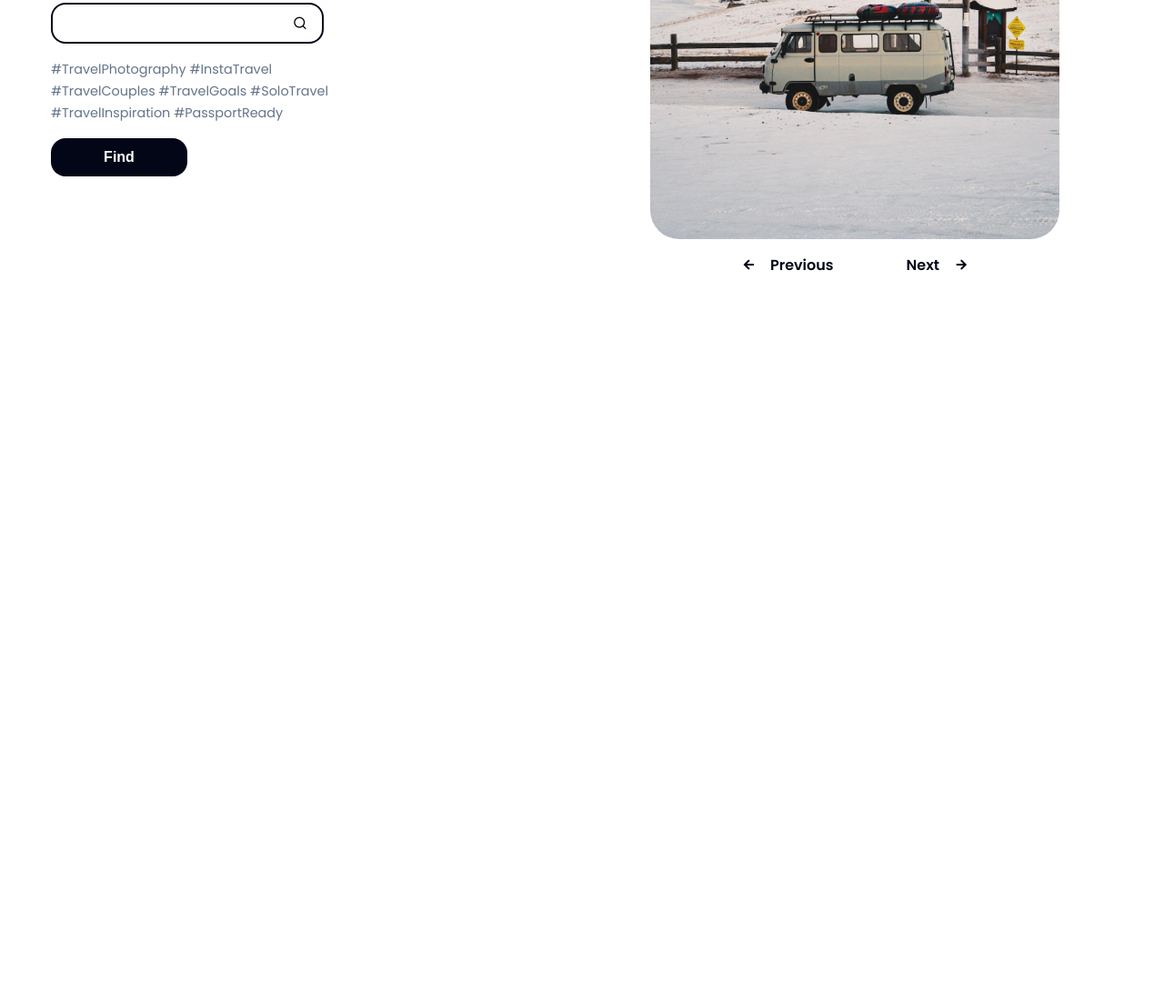
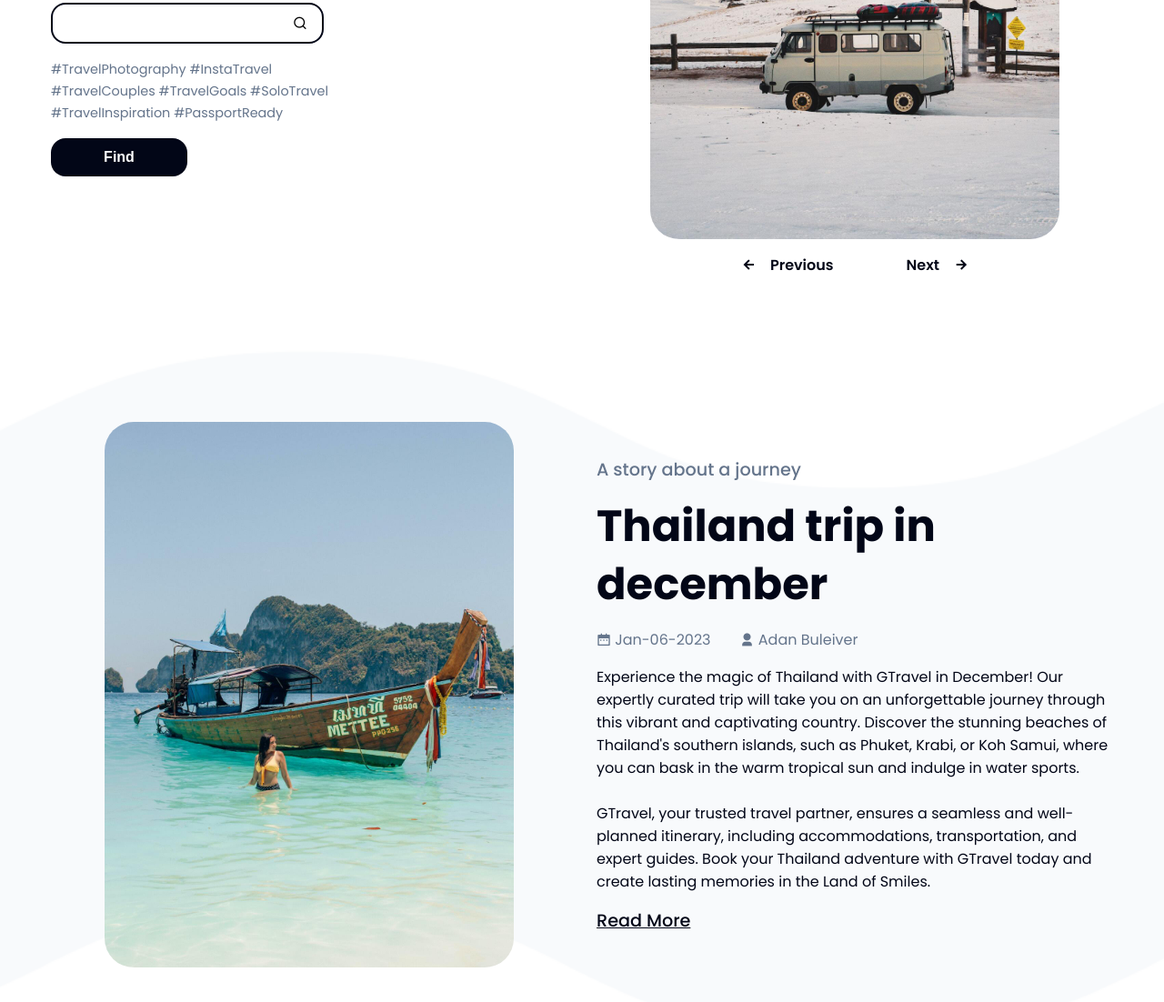
Before and after one commit to BurnettMiao/Designing-an-Engaging-Travel-Agency-Website-Landing-Page, a plain HTML site: page index.html in a window 1280 px wide. Shown: the part 450-1552 px from the top of the page at 91% size. Before the commit the page ends 834 px from the top, so only its background shows below. Drawn offline with nearby package versions, Linux system fonts and the light colour scheme.

Commit message:
story section finish

```diff
--- a/css/style.css
+++ b/css/style.css
@@ -171,3 +171,42 @@ nav {
   font-weight: 600;
   color: var(--text-dark);
 }
+
+.story {
+  background: url('../images/33-bg.png');
+  background-size: cover;
+  background-position: center center;
+  background-repeat: no-repeat;
+}
+
+.story__container {
+  display: grid;
+  grid-template-columns: repeat(2, 1fr);
+  gap: 2rem;
+  align-items: center;
+}
+
+.story__content .title {
+  display: flex;
+  align-items: center;
+  gap: 2rem;
+  margin-bottom: 1rem;
+  color: var(--text-light);
+}
+
+.story__content .description {
+  margin-bottom: 1rem;
+  color: var(--text-dark);
+}
+
+.story__content a {
+  font-size: 1.2rem;
+  font-weight: 500;
+  color: var(--text-dark);
+}
+
+.story__image img {
+  max-width: 450px;
+  margin: auto;
+  border-radius: 2rem;
+}
--- a/index.html
+++ b/index.html
@@ -49,5 +49,35 @@
         </div>
       </div>
     </header>
+
+    <section class="story">
+      <div class="section__container story__container">
+        <div class="story__image">
+          <img src="images/story.jpg" alt="story" />
+        </div>
+
+        <div class="story__content">
+          <p class="section__subheader">A story about a journey</p>
+          <h2 class="section__header">Thailand trip in december</h2>
+          <p class="title">
+            <span><i class="ri-calendar-2-fill"></i> Jan-06-2023</span>
+            <span><i class="ri-user-3-fill"></i> Adan Buleiver</span>
+          </p>
+          <p class="description">
+            Experience the magic of Thailand with GTravel in December! Our
+            expertly curated trip will take you on an unforgettable journey
+            through this vibrant and captivating country. Discover the stunning
+            beaches of Thailand's southern islands, such as Phuket, Krabi, or
+            Koh Samui, where you can bask in the warm tropical sun and indulge
+            in water sports.<br /><br />GTravel, your trusted travel partner,
+            ensures a seamless and well-planned itinerary, including
+            accommodations, transportation, and expert guides. Book your
+            Thailand adventure with GTravel today and create lasting memories in
+            the Land of Smiles.
+          </p>
+          <a href="#">Read More</a>
+        </div>
+      </div>
+    </section>
   </body>
 </html>
```
